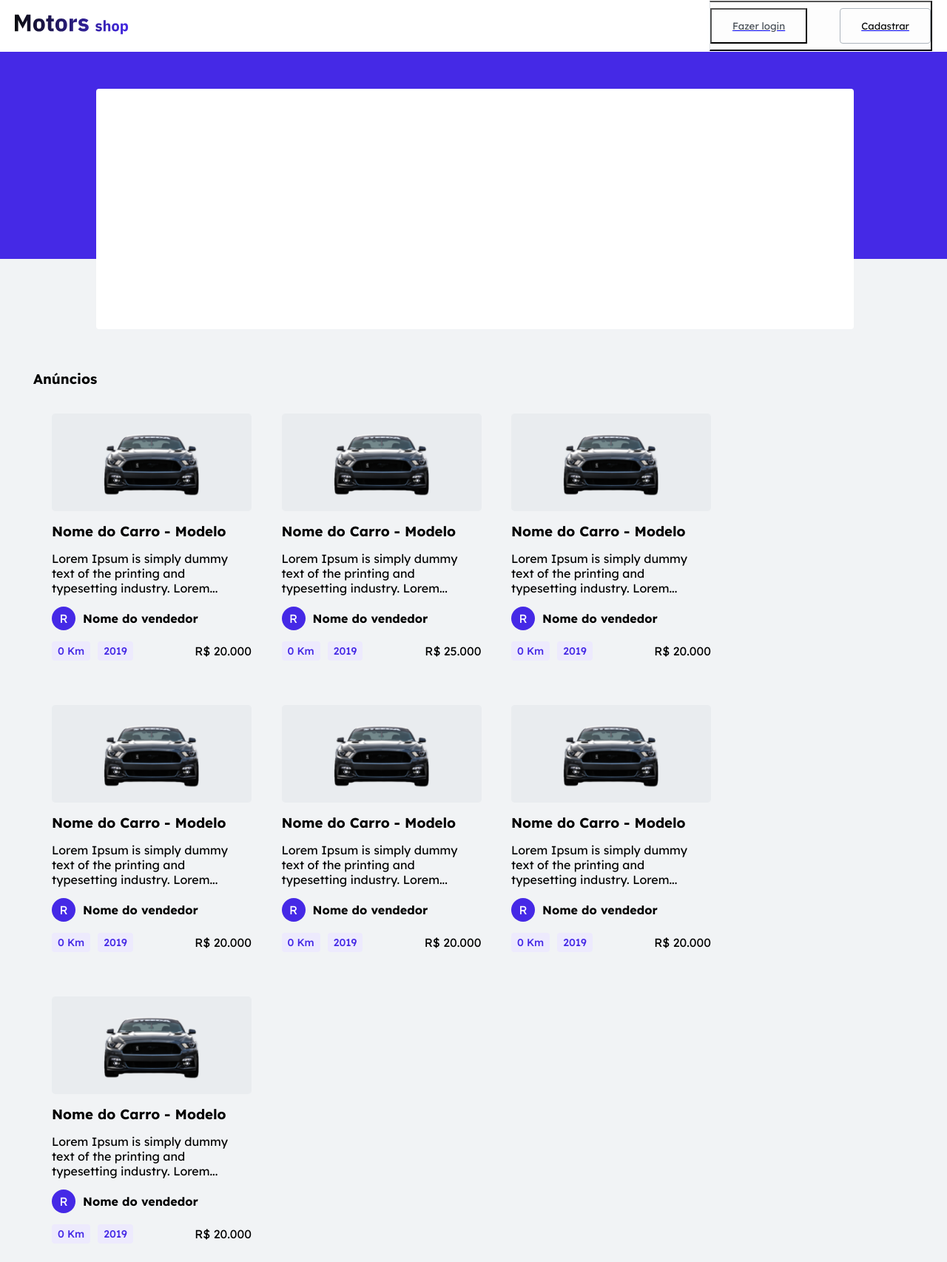
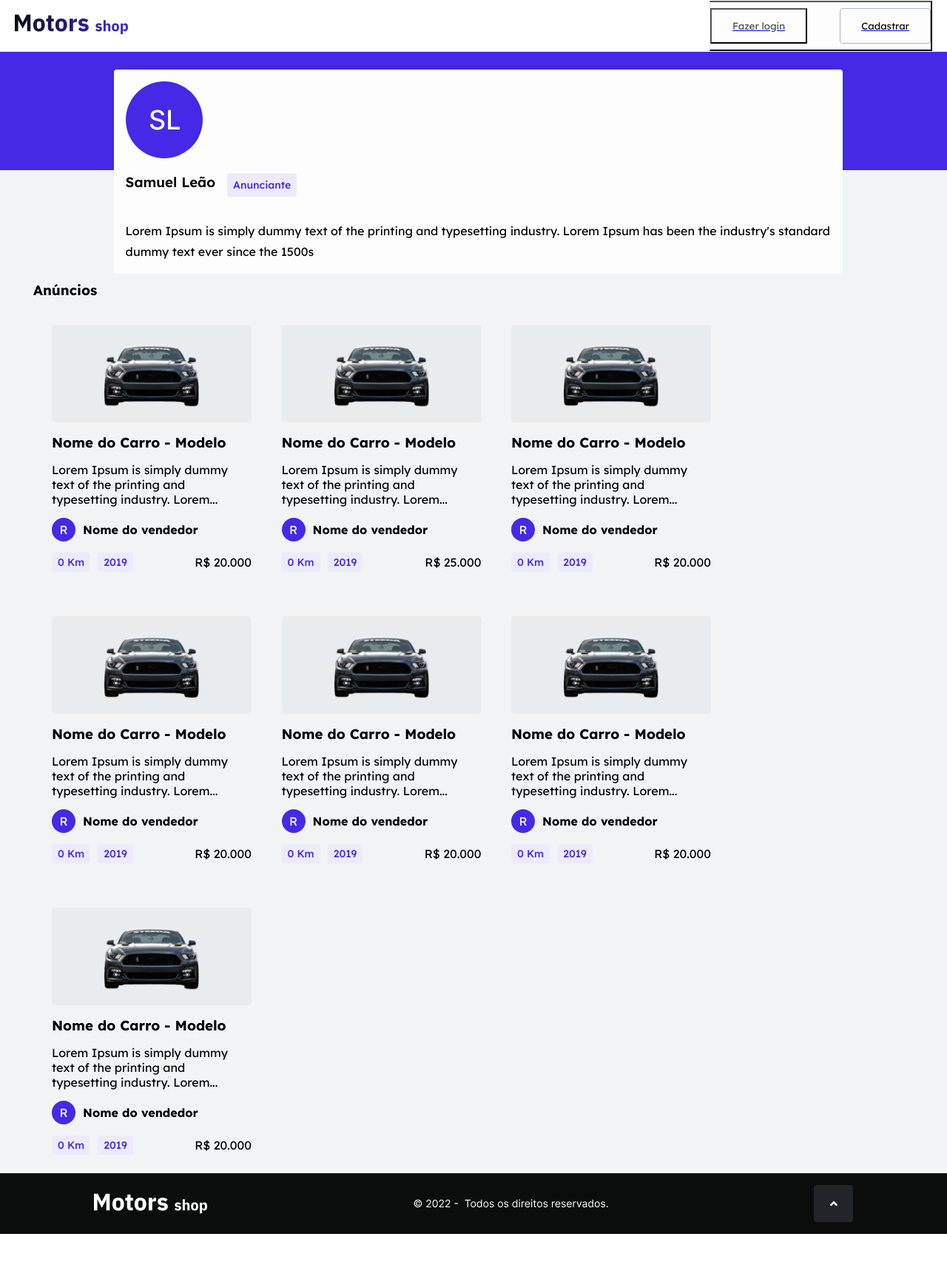
Before and after one commit to projeto-final-grupo10-t15/projeto-final-grupo10, a React (Vite) app in the folder frontend/: page /user in a window 1280 px wide. Shown: the whole page at 74% size. After the commit the page ends 1668 px from the top, so only its background shows below. Built offline with nearby package versions, Linux system fonts and the light colour scheme.

Commit message:
Changing folder Routes

```diff
--- a/frontend/src/pages/User/index.tsx
+++ b/frontend/src/pages/User/index.tsx
@@ -1,24 +1,24 @@
 import Card from "../../Components/Card";
+import CardUserInfo from "../../Components/CardUserInfo";
+import { CardUserInfoContainer } from "../../Components/CardUserInfo/style";
+import { Footer } from "../../Components/Footer/Footer";
 import Header from "../../Components/Header/Header";
-import {
-  ArticleUser,
-  DivBackGroundColorPrimary,
-  MainContainer,
-  UserProfile,
-} from "./style";
+import { ArticleUser, MainContainer } from "./style";
 
 export const UserPage = () => {
   return (
     <>
       <Header />
       <MainContainer>
-        <DivBackGroundColorPrimary />
-        <UserProfile></UserProfile>
+        <CardUserInfoContainer>
+          <CardUserInfo />
+        </CardUserInfoContainer>
         <ArticleUser>
           <h3>Anúncios</h3>
           <Card />
         </ArticleUser>
       </MainContainer>
+      <Footer />
     </>
   );
 };
--- a/frontend/src/routes/index.tsx
+++ b/frontend/src/routes/index.tsx
@@ -12,7 +12,6 @@ export const RoutesMain = () => {
       <Route path="/register" element={<Register />} />
       <Route path="/" element={<HomePage />} />
       <Route path="/user" element={<UserPage />} />
-
       <Route path="/adm" element={<Anunciante/>}/>
     </Routes>
   );
```
